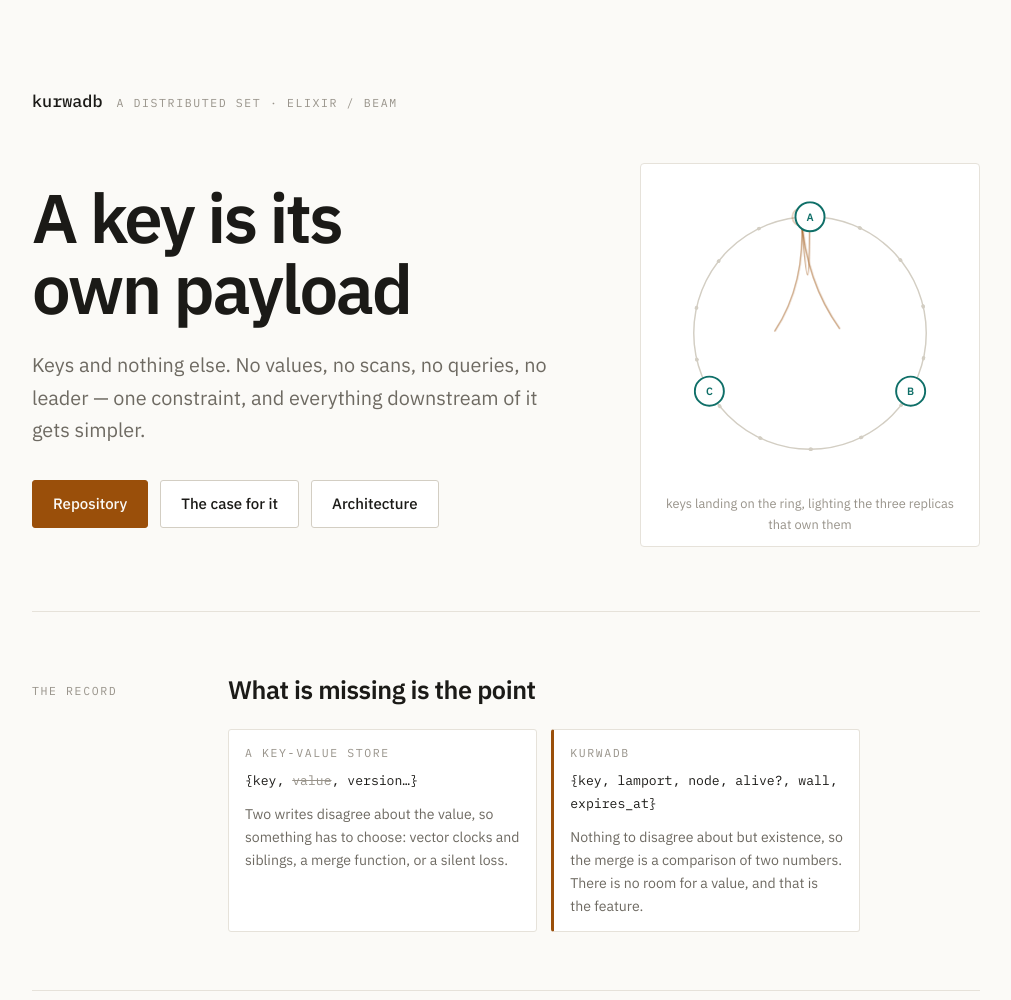
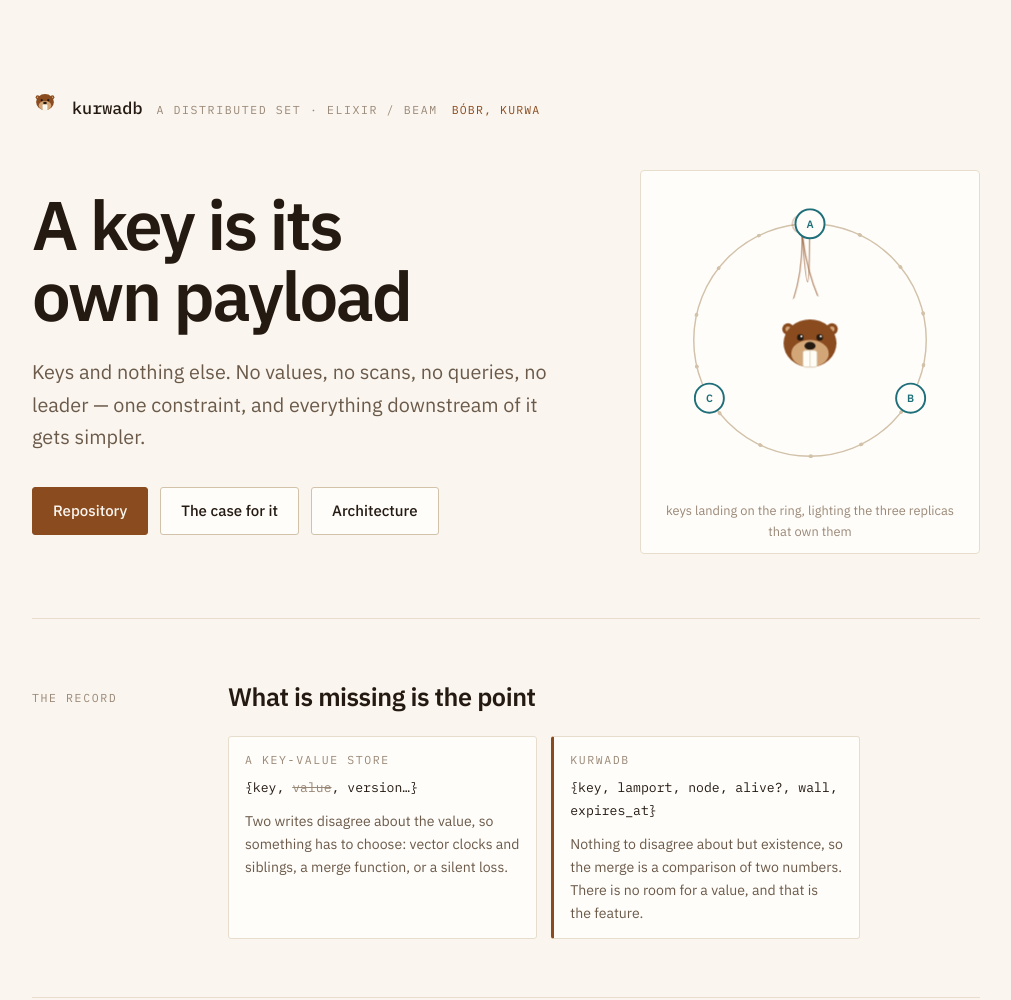
Before and after one commit to holooloo/kurwadb, a plain HTML site: page docs/index.html in a window 1280 px wide. Shown: the top 1000 px of the page, without its empty margins (134-1145 px from the left). Drawn offline with Linux system fonts and the light colour scheme.

Commit message:
Give the site a beaver
The project is named after the meme, so the identity may as well be: a bóbr
sits in the middle of the hash ring while keys land around him, and slaps his
tail every nine seconds the way beavers actually warn each other.

Palette moves from generic warm neutrals to birch, felled wood and the river
behind the dam. The mascot is drawn as plain SVG, themed through the same
tokens as the rest of the page, and doubles as the favicon.

The meme shows up three times and each time it is attached to something true,
rather than sprayed across the page: the wordmark, the note that beavers
repair the dam without being asked (which is what hinted handoff does), and
"jaki gruby" next to the measured 128 bytes per key.

Everything else is untouched. The numbers, the limits section and the honest
comparisons are what make the page worth reading; the beaver is there to make
someone start.

First attempt rendered as a bear - round ears on top, timid teeth. Ears moved
down and out, incisors enlarged to the ones a beaver is actually known for.

```diff
--- a/docs/index.html
+++ b/docs/index.html
@@ -6,6 +6,7 @@
 <title>kurwadb</title>
 <meta name="description" content="A distributed set. Keys and nothing else — no values, no scans, no leader.">
 <meta property="og:title" content="kurwadb — a key is its own payload">
+<link rel="icon" href="favicon.svg" type="image/svg+xml">
 <meta property="og:description" content="A distributed set on the BEAM. Keys and nothing else.">
 <meta property="og:type" content="website">
 <meta property="og:url" content="https://kurwadb.dev/">
@@ -15,53 +16,58 @@
 <link rel="stylesheet" href="https://fonts.googleapis.com/css2?family=IBM+Plex+Mono:wght@400;500&family=IBM+Plex+Sans:wght@400;500;600;700&display=swap">
 <style>
   :root {
-    --ground: #fbfaf7;
-    --surface: #ffffff;
-    --sunken: #f4f1ea;
-    --ink: #1b1a17;
-    --muted: #6e6a62;
-    --faint: #98938a;
-    --rule: #e6e2da;
-    --rule-strong: #d3cec3;
-    --accent: #9a4f0a;
-    --accent-soft: #fdf5e9;
-    --teal: #0f6f68;
-    --ok: #15803d;
-    --ok-soft: #f0fdf4;
+    /* birch, felled wood, and the river behind the dam */
+    --ground: #faf6ef;
+    --surface: #fffdf9;
+    --sunken: #f3ece0;
+    --ink: #241a12;
+    --muted: #6b5a4a;
+    --faint: #9a8877;
+    --rule: #e8ddcd;
+    --rule-strong: #d2c2aa;
+    --accent: #8a4b1f;
+    --accent-soft: #fbf1e4;
+    --teal: #1f6f7a;
+    --ok: #3f7d20;
+    --ok-soft: #f1f7ec;
     --down: #b3261e;
     --down-soft: #fdf2f1;
     --plate: #fcfcfb;
+    --fur: #8a4b1f;
+    --fur-light: #d3a678;
     color-scheme: light;
   }
 
   @media (prefers-color-scheme: dark) {
     :root:not([data-theme="light"]) {
-      --ground: #14130f;
-      --surface: #1c1b16;
-      --sunken: #1f1d17;
-      --ink: #f2efe8;
-      --muted: #a8a298;
-      --faint: #7d786e;
-      --rule: #2c2a23;
-      --rule-strong: #3f3b32;
-      --accent: #e2a35a;
-      --accent-soft: #261b0f;
-      --teal: #5fc7bd;
-      --ok: #5ec97f;
-      --ok-soft: #152318;
+      --ground: #17120d;
+      --surface: #201810;
+      --sunken: #241b12;
+      --ink: #f4ece0;
+      --muted: #ab9782;
+      --faint: #7f6d5b;
+      --rule: #342a1f;
+      --rule-strong: #47392a;
+      --accent: #e0a05a;
+      --accent-soft: #2a1d10;
+      --teal: #5fc0cd;
+      --ok: #86c06a;
+      --ok-soft: #1a2314;
       --down: #f0857c;
       --down-soft: #2a1614;
       --plate: #fcfcfb;
+      --fur: #b06a33;
+      --fur-light: #d9ab7c;
       color-scheme: dark;
     }
   }
 
   :root[data-theme="dark"] {
-    --ground: #14130f; --surface: #1c1b16; --sunken: #1f1d17; --ink: #f2efe8;
-    --muted: #a8a298; --faint: #7d786e; --rule: #2c2a23; --rule-strong: #3f3b32;
-    --accent: #e2a35a; --accent-soft: #261b0f; --teal: #5fc7bd;
-    --ok: #5ec97f; --ok-soft: #152318; --down: #f0857c; --down-soft: #2a1614;
-    --plate: #fcfcfb; color-scheme: dark;
+    --ground: #17120d; --surface: #201810; --sunken: #241b12; --ink: #f4ece0;
+    --muted: #ab9782; --faint: #7f6d5b; --rule: #342a1f; --rule-strong: #47392a;
+    --accent: #e0a05a; --accent-soft: #2a1d10; --teal: #5fc0cd;
+    --ok: #86c06a; --ok-soft: #1a2314; --down: #f0857c; --down-soft: #2a1614;
+    --plate: #fcfcfb; --fur: #b06a33; --fur-light: #d9ab7c; color-scheme: dark;
   }
 
   * { box-sizing: border-box; }
@@ -148,6 +154,30 @@
   .key-group { animation: key-in 0.3s ease both, key-out 0.5s ease 2.2s both; }
   .key-group .key-halo { animation: halo 1.1s ease-out both; }
   .key-group .key-link { stroke-dasharray: var(--len); animation: draw 0.45s ease-out 0.12s both; }
+
+  /* ---------------------------------------------------------------- bobr */
+  .bobr .fur { fill: var(--fur); }
+  .bobr .fur-in { fill: var(--fur-light); }
+  .bobr .muzzle { fill: var(--fur-light); }
+  .bobr .eye, .bobr .nose { fill: var(--ink); }
+  .bobr .glint { fill: var(--surface); }
+  .bobr .teeth { fill: #fffdf5; stroke: var(--rule-strong); stroke-width: 1; }
+  .bobr .split { stroke: var(--rule-strong); stroke-width: 1; }
+  .bobr-mark { width: 26px; height: 26px; display: block; flex: none; }
+  .bobr-disc { fill: var(--surface); }
+
+  /* the tail-slap: beavers warn each other by smacking the water */
+  @keyframes slap {
+    0%, 88%, 100% { transform: rotate(0deg); }
+    92% { transform: rotate(-7deg); }
+    96% { transform: rotate(5deg); }
+  }
+  #ring .bobr { transform-origin: 160px 160px; animation: slap 9s ease-in-out infinite; }
+
+  .polish {
+    font-family: "IBM Plex Mono", monospace; font-size: 0.72rem;
+    letter-spacing: 0.1em; text-transform: uppercase; color: var(--accent);
+  }
 
   /* --------------------------------------------------------------- sections */
   .row {
@@ -293,8 +323,22 @@
 
   <header class="hero">
     <div class="wordmark">
+      <svg class="bobr-mark bobr" viewBox="0 0 120 120" aria-hidden="true">
+        <circle class="fur" cx="26" cy="43" r="9"></circle>
+        <circle class="fur-in" cx="26" cy="43" r="4"></circle>
+        <circle class="fur" cx="94" cy="43" r="9"></circle>
+        <circle class="fur-in" cx="94" cy="43" r="4"></circle>
+        <ellipse class="fur" cx="60" cy="65" rx="41" ry="37"></ellipse>
+        <ellipse class="muzzle" cx="60" cy="81" rx="29" ry="21"></ellipse>
+        <circle class="eye" cx="45" cy="56" r="5"></circle>
+        <circle class="eye" cx="75" cy="56" r="5"></circle>
+        <ellipse class="nose" cx="60" cy="69" rx="8.5" ry="6"></ellipse>
+        <rect class="teeth" x="49" y="76" width="22" height="26" rx="4"></rect>
+        <line class="split" x1="60" y1="77" x2="60" y2="101"></line>
+      </svg>
       <b>kurwadb</b>
       <span class="eyebrow">a distributed set · elixir / beam</span>
+      <span class="polish">bóbr, kurwa</span>
     </div>
 
     <div class="hero-grid">
@@ -322,6 +366,24 @@
               <path class="key-link" d="M 139.2 278.2 Q 160 160 263.9 220"></path>
               <path class="key-link" d="M 139.2 278.2 Q 160 160 56.1 220"></path>
               <circle class="key-dot" cx="139.2" cy="278.2" r="4"></circle>
+            </g>
+          </g>
+          <g class="bobr" aria-hidden="true">
+            <circle class="bobr-disc" cx="160" cy="160" r="46"></circle>
+            <g transform="translate(120 120) scale(0.667)">
+              <circle class="fur" cx="26" cy="43" r="9"></circle>
+              <circle class="fur-in" cx="26" cy="43" r="4"></circle>
+              <circle class="fur" cx="94" cy="43" r="9"></circle>
+              <circle class="fur-in" cx="94" cy="43" r="4"></circle>
+              <ellipse class="fur" cx="60" cy="65" rx="41" ry="37"></ellipse>
+              <ellipse class="muzzle" cx="60" cy="81" rx="29" ry="21"></ellipse>
+              <circle class="eye" cx="45" cy="56" r="5"></circle>
+              <circle class="eye" cx="75" cy="56" r="5"></circle>
+              <circle class="glint" cx="46.7" cy="54.3" r="1.6"></circle>
+              <circle class="glint" cx="76.7" cy="54.3" r="1.6"></circle>
+              <ellipse class="nose" cx="60" cy="69" rx="8.5" ry="6"></ellipse>
+              <rect class="teeth" x="49" y="76" width="22" height="26" rx="4"></rect>
+              <line class="split" x1="60" y1="77" x2="60" y2="101"></line>
             </g>
           </g>
           <g id="ring-nodes">
@@ -411,7 +473,7 @@
         </div>
         <div class="spec">
           <dt>Self-healing</dt>
-          <dd>A node that was away keeps its share of the ring; the writes it missed are replayed when it returns. No operator step.</dd>
+          <dd>A node that was away keeps its share of the ring; the writes it missed are replayed when it returns. Nobody asks the beaver to repair the dam — it just turns up with the logs.</dd>
         </div>
         <div class="spec">
           <dt>Error ≠ absent</dt>
@@ -475,7 +537,8 @@
         </table>
       </div>
       <p>Apple M4, 10 cores; all three nodes share that one CPU, <code>n=3 r=2 w=2</code>.
-         128 bytes for a 13-byte key, 152 for a 36-byte one.</p>
+         128 bytes for a 13-byte key, 152 for a 36-byte one — <em>jaki gruby</em>, and
+         measured rather than guessed.</p>
     </div>
   </section>
 
@@ -548,6 +611,7 @@ curl -i   localhost:4041/k/order:1029   <span class="c"># 200 — read from a di
   <footer>
     <span>MIT</span>
     <span>187 tests, plus 11 against three real nodes</span>
+    <span class="polish">bóbr, kurwa</span>
     <span><a href="https://github.com/holooloo/kurwadb">github.com/holooloo/kurwadb</a></span>
   </footer>
 
```
Also changed, not shown: docs/favicon.svg (added).
